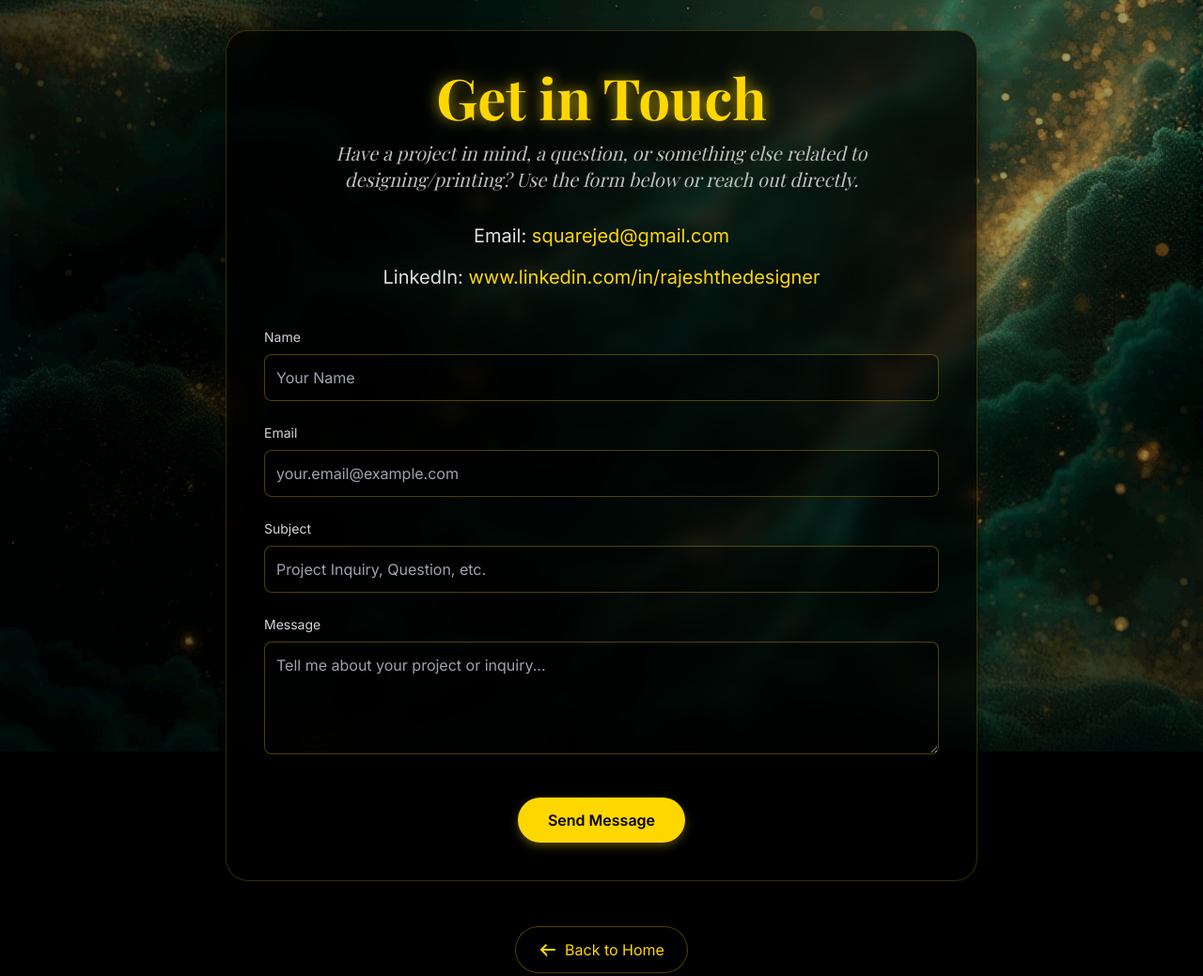
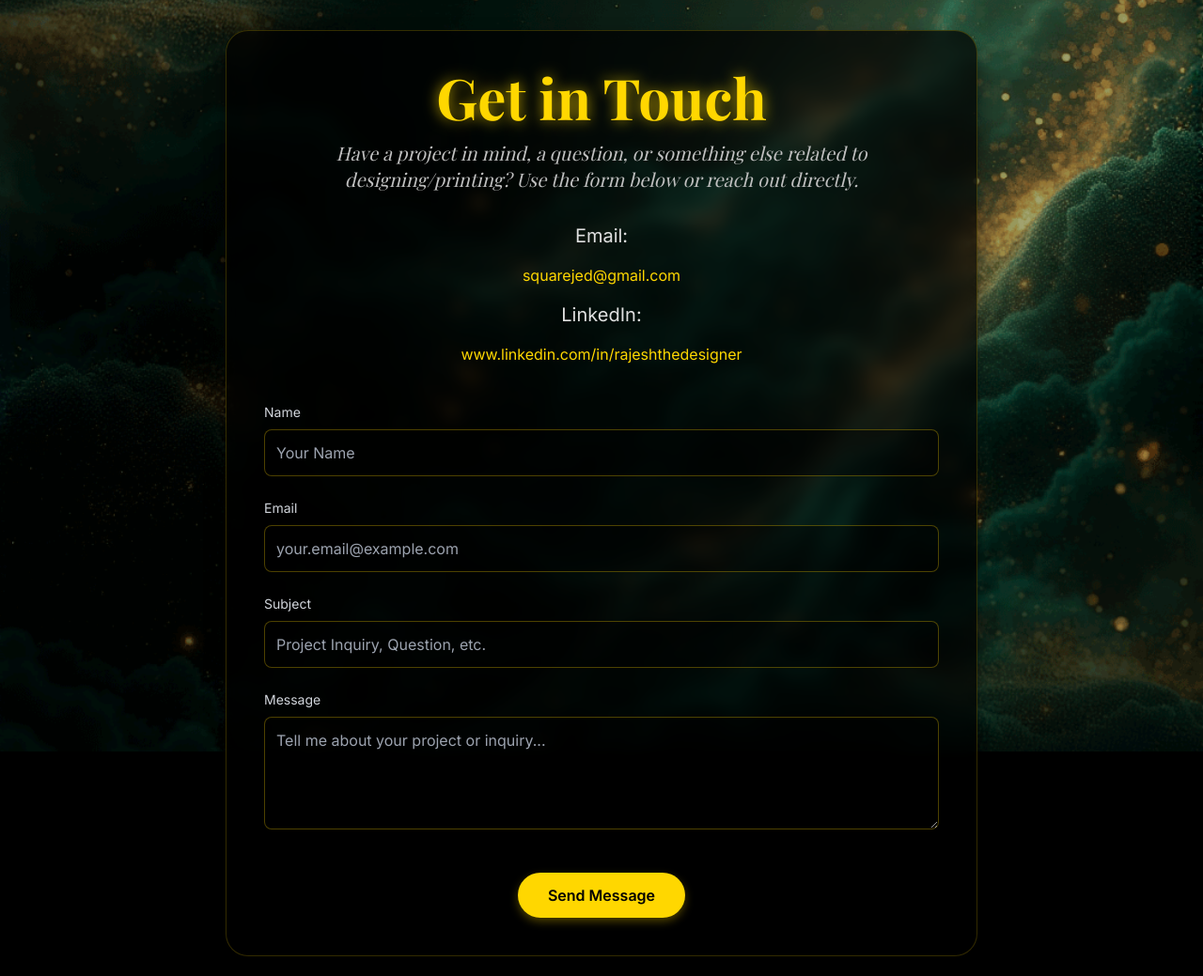
Before and after one commit to graficopoint/portfolio, a website: page get-in-touch.html in a window 1280 px wide. Shown: the top 1039 px of the page at 94% size. Drawn offline with nearby package versions, Linux system fonts and the light colour scheme; a web font is replaced by a local one.

Commit message:
Update get-in-touch.html

```diff
--- a/get-in-touch.html
+++ b/get-in-touch.html
@@ -213,22 +213,25 @@
             <div class="space-y-4 mb-10 px-4">
     <p class="contact-info-item text-base sm:text-lg md:text-xl">
         Email:
+    </p>
+    <p>
         <a
             href="mailto:squarejed@gmail.com"
-            class="contact-link break-all"
-            >squarejed@gmail.com</a
-        >
+            class="contact-link"
+        >squarejed@gmail.com</a>
     </p>
     <p class="contact-info-item text-base sm:text-lg md:text-xl">
         LinkedIn:
+    </p>
+    <p>
         <a
             href="https://www.linkedin.com/in/rajeshthedesigner"
             target="_blank"
-            class="contact-link break-all"
-            >www.linkedin.com/in/rajeshthedesigner</a
-        >
+            class="contact-link"
+        >www.linkedin.com/in/rajeshthedesigner</a>
     </p>
 </div>
+
 
 
 
```
